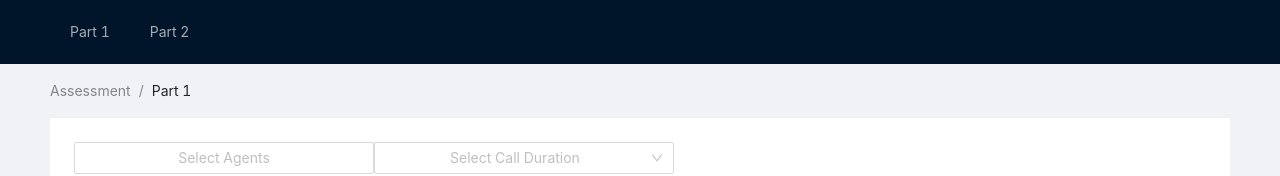
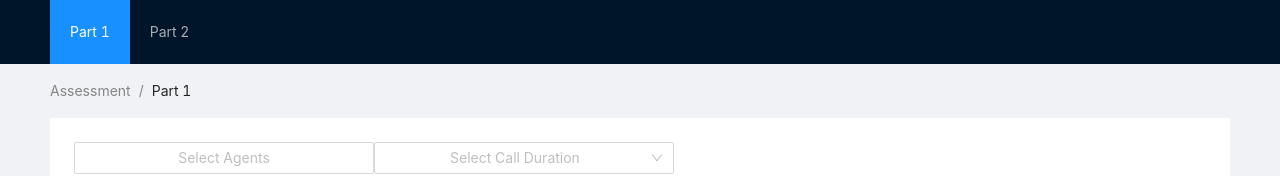
Before and after one commit to krisha-eng/prodigal-test, a React (Create React App) app: page / in a window 1280 px wide. Shown: the top 176 px of the page. Built offline with nearby package versions, Linux system fonts and the light colour scheme; no server answers.

Commit message:
Final commit
Nav link active state
Simple Pagination Part 1

```diff
--- a/src/App.js
+++ b/src/App.js
@@ -25,7 +25,7 @@ function App() {
         <Layout className="layout">
           <Header>
             <div className="logo" />
-            <Menu theme="dark" mode="horizontal" defaultSelectedKeys={['2']}>
+            <Menu theme="dark" mode="horizontal" defaultSelectedKeys={['Part1']}>
               <Menu.Item key="Part1"> <Link to="/">Part 1</Link> </Menu.Item>
               <Menu.Item key="Part2"><Link to="/Part2">Part 2</Link></Menu.Item>
             </Menu>
--- a/src/Part1.js
+++ b/src/Part1.js
@@ -120,7 +120,7 @@ function Part1() {
                         </div>
                     </div>
                     <Divider />
-                    <Table dataSource={tableData} pagination={{ defaultPageSize: 5 }} loading={{ indicator: <div><Spin size="large" delay={200} /></div>, spinning: isLoading }}>
+                    <Table dataSource={tableData} pagination={{ defaultPageSize: 5, simple: "true" }} loading={{ indicator: <div><Spin size="large" delay={200} /></div>, spinning: isLoading }}>
                         <Column title="Call ID" dataIndex="call_id" key="call_id" sorter={{ compare: (a, b) => a.call_id - b.call_id }} />
                         <Column title="Agent" dataIndex="agent_id" key="agent_id" sorter={{ compare: (a, b) => (a.agent_id > b.agent_id) - (a.agent_id < b.agent_id) }} />
                         <Column title="Call Duration" dataIndex="call_time" key="call_time" sorter={{ compare: (a, b) => a.call_time - b.call_time }} />
```
